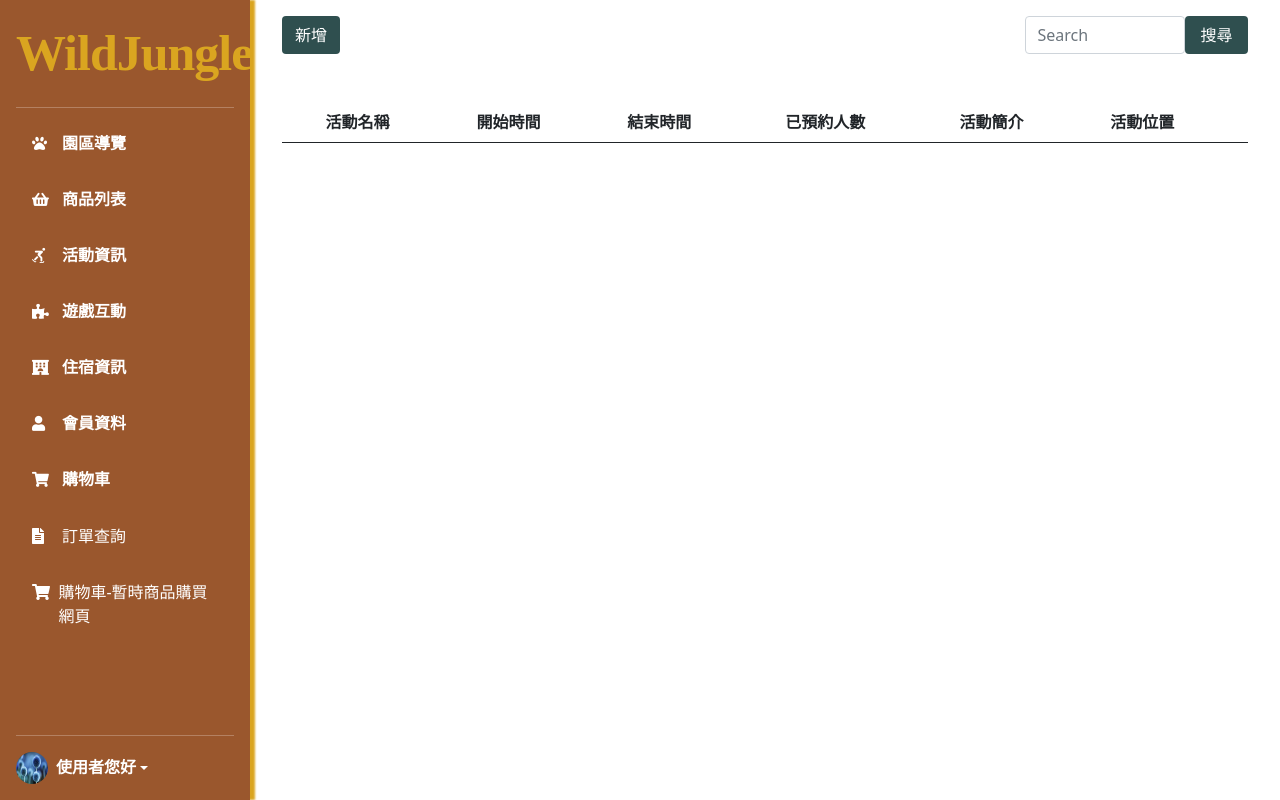
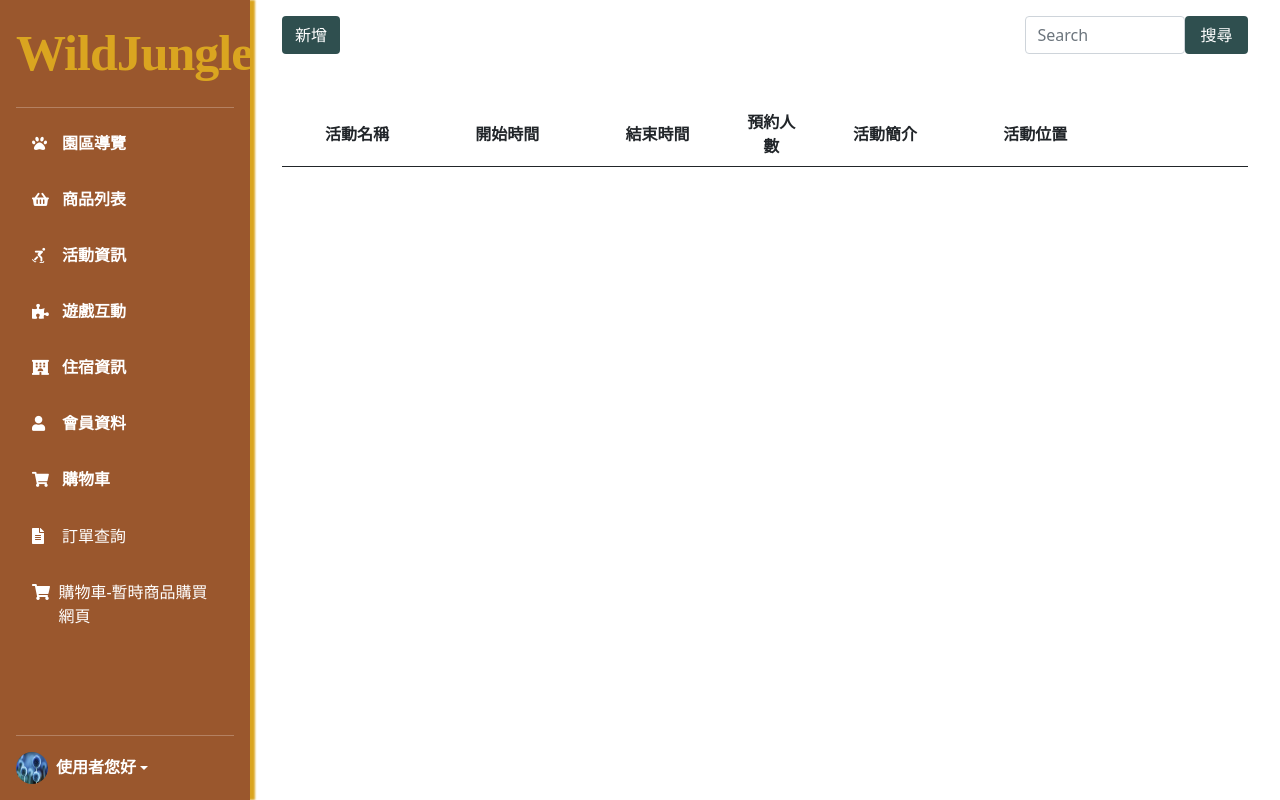
Before and after one commit to Lnhngx/myTeamWork, a PHP site: page /myTeamWork/terry_animal_select.php?keyword=1 in a window 1280 px wide. Run offline with PHP 8.4, Linux system fonts and the light colour scheme; data comes from the database, SQL or seed files in the repository; lists and menus that the app fills with data are empty; some web fonts are replaced.

Commit message:
欄位名稱微調

```diff
--- a/terry_animal_select.php
+++ b/terry_animal_select.php
@@ -135,10 +135,10 @@ $rows = $pdo->query("SELECT * FROM `animal_touch`  WHERE `actName` $var ORDER BY
                             <th scope="col">活動名稱</th>
                             <th scope="col">開始時間</th>
                             <th scope="col">結束時間</th>
-                            <th scope="col">已預約人數</th>
+                            <th scope="col" style="width: 8%">預約人數</th>
                             <th scope="col">活動簡介</th>
                             <th scope="col">活動位置</th>
-                            <th scope="col"></th>
+                            <th scope="col" style="width: 8.6rem;"></th>
                         </tr>
                     </thead>
                     <tbody>
```
